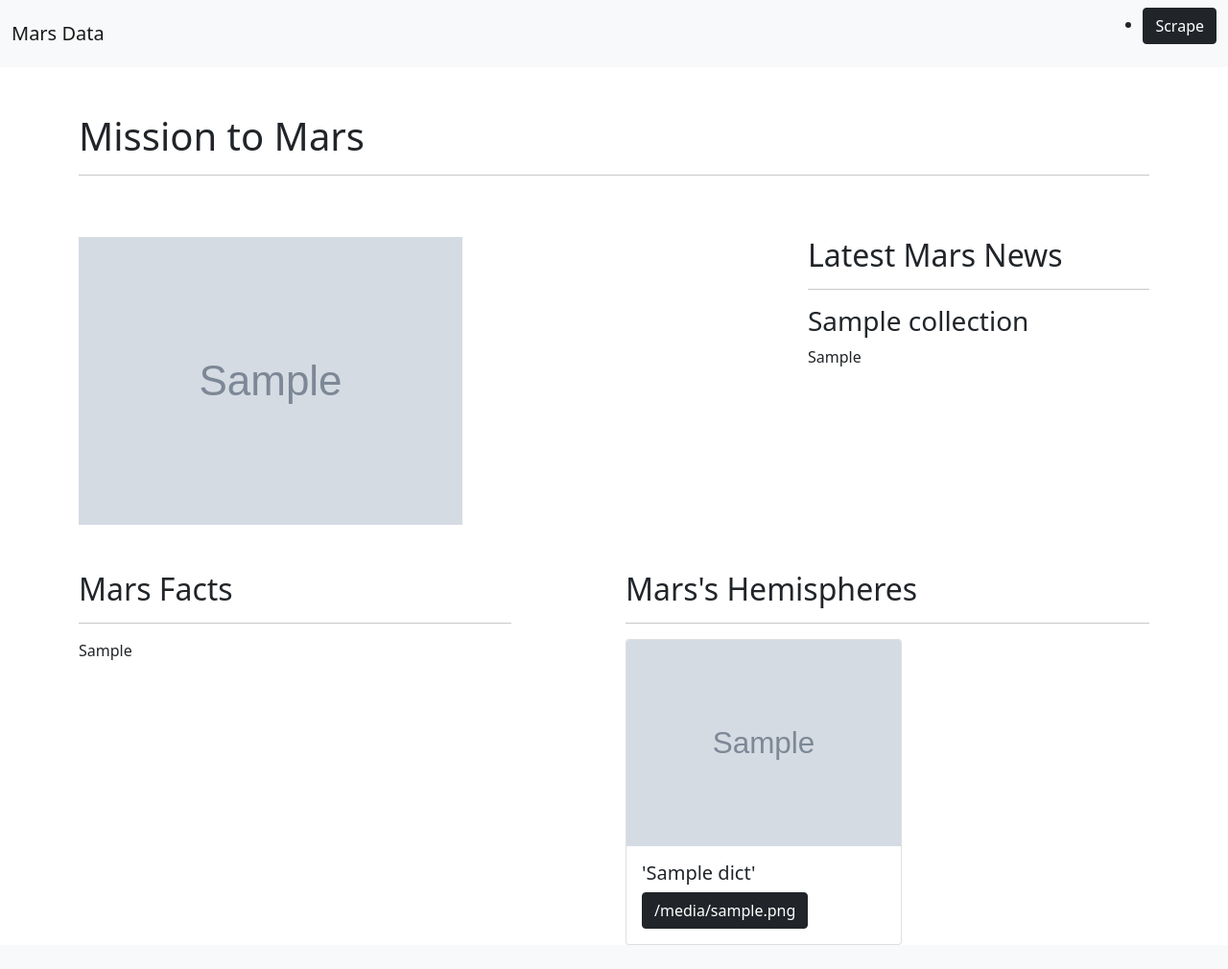
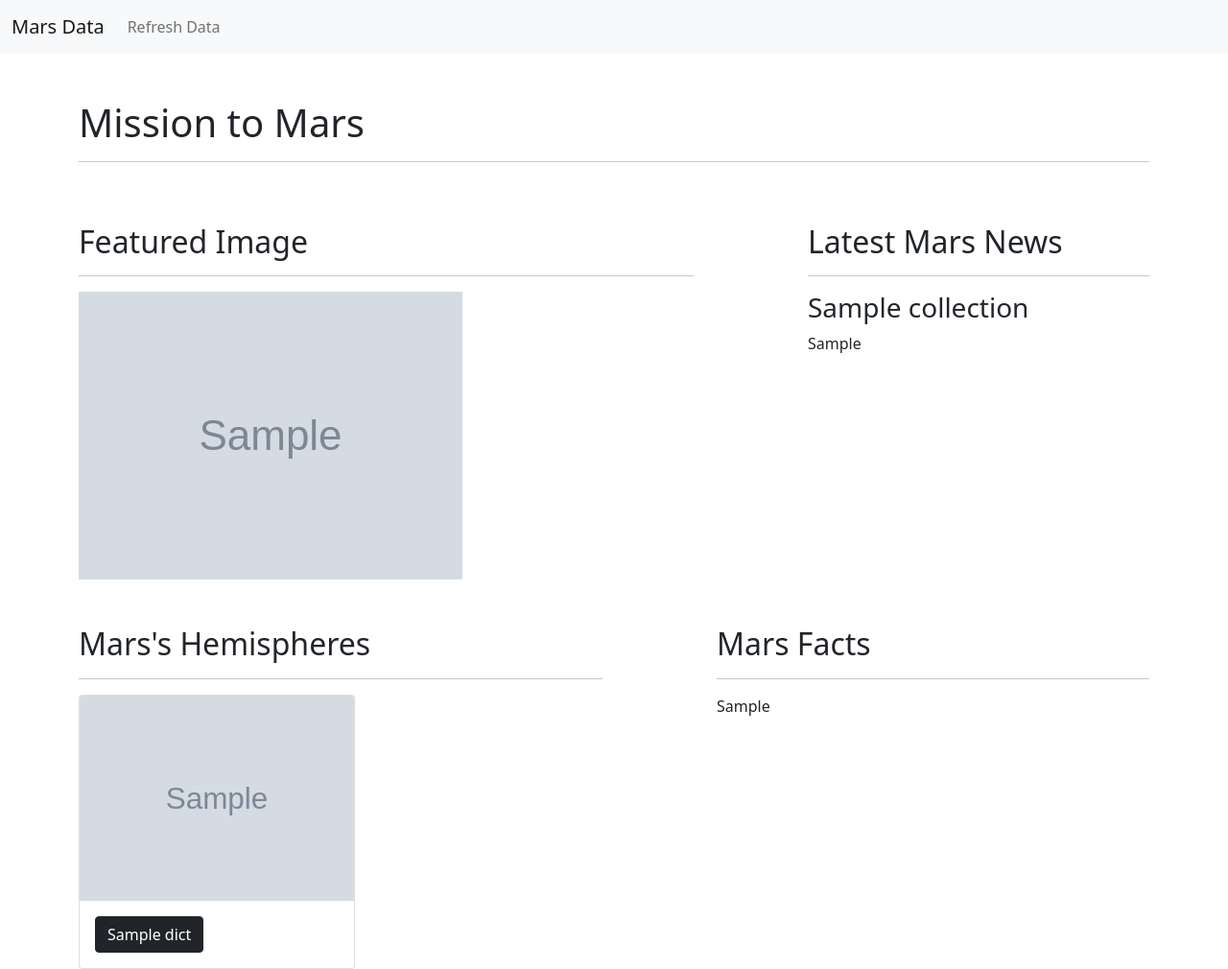
Before and after one commit to pmprybylski/web-scraping-challenge, a Flask app: page / in a window 1280 px wide. Shown: the whole page at 96% size. Before the commit the page ends 985 px from the top, so only its background shows below. Run offline with Flask 2, Linux system fonts and the light colour scheme; grey boxes marked "Sample" are stand-in pictures; a database or web service that is not in the repository returns one stand-in record (values such as "Sample title"); some libraries are stand-ins or nearby versions.

Commit message:
updates, still need to render facts correctly

```diff
--- a/scrape_mars.py
+++ b/scrape_mars.py
@@ -64,7 +64,7 @@ def scrape():
     mars_facts.set_index('Description', inplace=True)
 
     # Convert table to html
-    mars_facts_table = [mars_facts.to_html()]
+    mars_facts_table = mars_facts.to_html(classes='data', titles=mars_facts.columns.values)
 
     # --- Mars Hemispheres ---
     browser.visit('https://astrogeology.usgs.gov/search/results?q=hemisphere+enhanced&k1=target&v1=Mars')
--- a/templates/index.html
+++ b/templates/index.html
@@ -18,10 +18,10 @@
             <button class="navbar-toggler" type="button" data-bs-toggle="collapse" data-bs-target="#navbarNavDropdown" aria-controls="navbarNavDropdown" aria-expanded="false" aria-label="Toggle navigation">
                 <span class="navbar-toggler-icon"></span>
             </button>
-            <div class="collapse navbar-collapse justify-content-end" id="navbarNavDropdown">
-                <ul>
+            <div class="collapse navbar-collapse " id="navbarNavDropdown">
+                <ul class='navbar-nav'>
                     <li class="nav-item">
-                        <button type="button" class="btn btn-dark" href='/scrape'>Scrape</button>
+                        <a class="nav-link" href="/scrape">Refresh Data</a>
                     </li>
                 </ul>
             </div>
@@ -43,6 +43,8 @@
             <!-- Featured Image -->
             <div class='col-md-7'>
                 <br><br>
+                <h2>Featured Image</h2>
+                <hr>
                 <img src='{{ mars.featured_image }}' class="img-fluid" alt="Featured Image">
             </div>
 
@@ -61,17 +63,6 @@
 
         <div class='row'>
 
-            <!-- Mars Facts -->
-            <div class='col-md-5'>
-                <br><br>
-                <h2>Mars Facts</h2>
-                <hr>
-                <p>{{ mars.mars_facts }}</p>
-            </div>
-
-            <!-- Break -->
-            <div class='col-md-1'></div>
-
             <!-- Mars Hemispheres -->
             <div class='col-md-6'>
                 <br><br>
@@ -81,11 +72,23 @@
                 <div class="card" style="width: 18rem;">
                     <img src="{{ dict.img_url }}" class="card-img-top" alt="...">
                     <div class="card-body">
-                        <h5 class="card-title">'{{ dict.title }}'</h5>
-                        <a href="#" class="btn btn-dark">{{ dict.img_url}}</a>
+                        <a href="{{ dict.img_url}}" class="btn btn-dark">{{ dict.title }}</a>
                     </div>
                 </div>
             {% endfor %}
+            </div>
+
+            <!-- Break -->
+            <div class='col-md-1'></div>
+
+            <!-- Mars Facts -->
+            <div class='col-md-5'>
+                <br><br>
+                <h2>Mars Facts</h2>
+                <hr>
+                <table class='table' >
+                    {{ mars.mars_facts }}
+                </table>
             </div>
         </div>
     </div>
```
Also changed, not shown: 1 other file.
